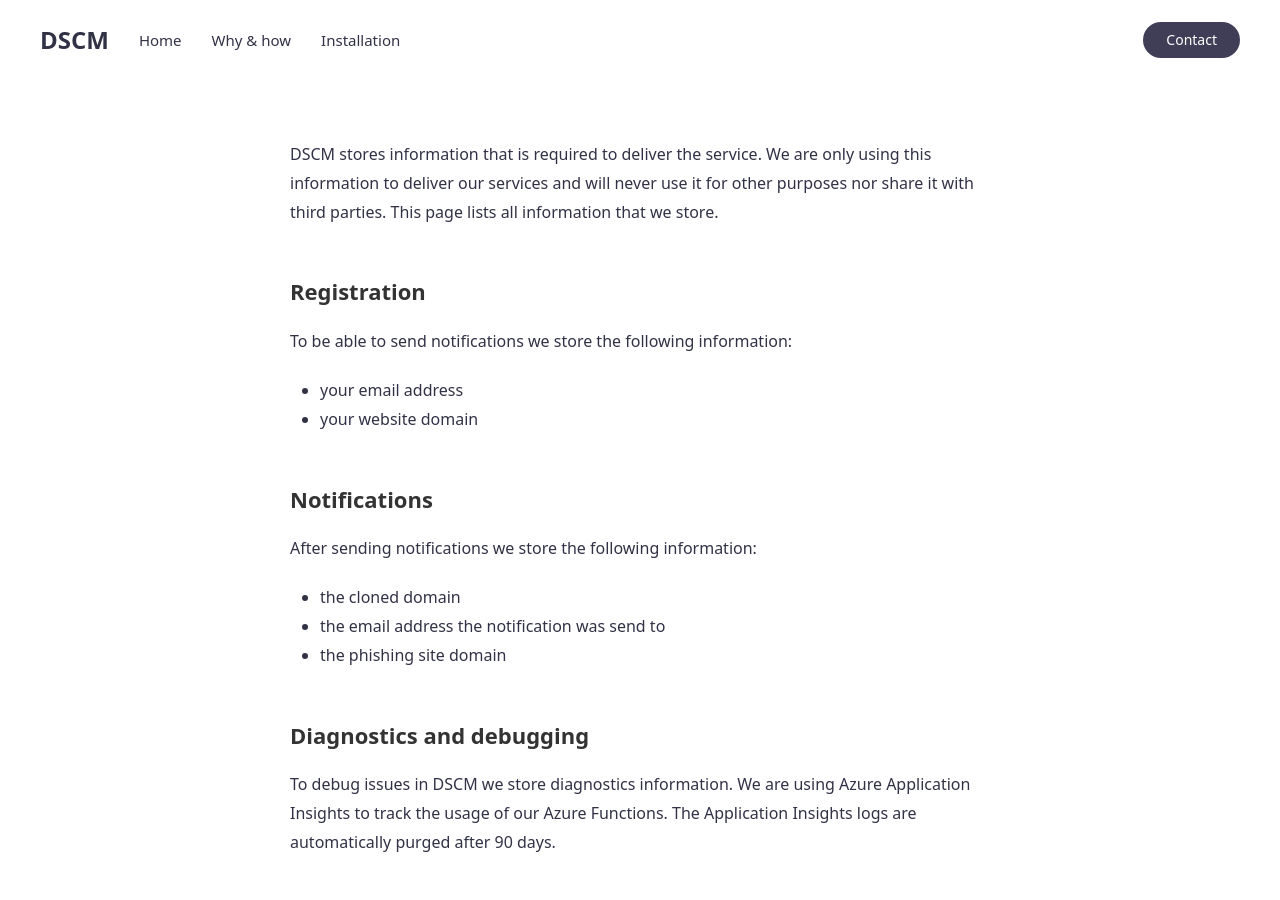
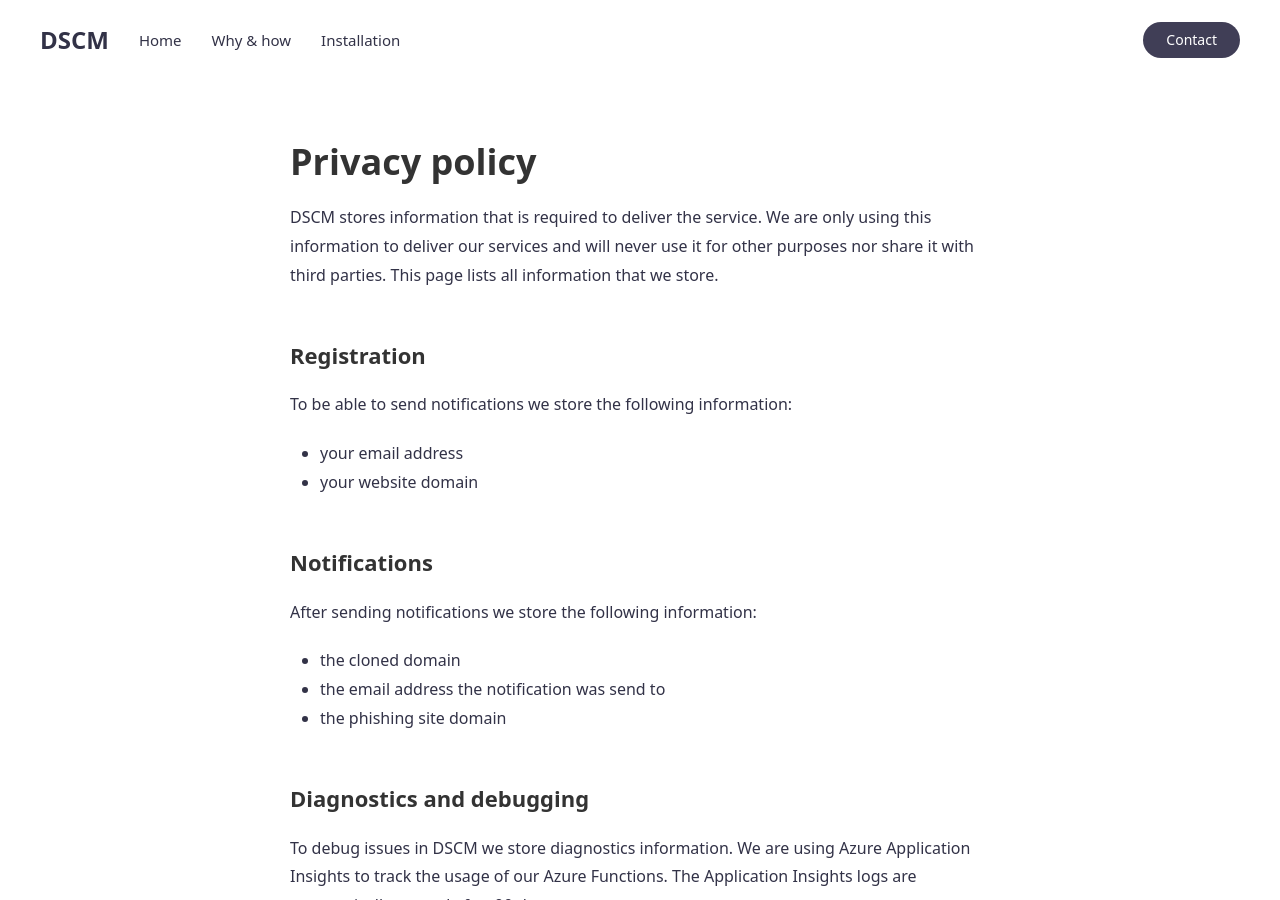
Before and after one commit to didsomeonecloneme/didsomeonecloneme.github.io, a Jekyll site: the page built from privacy.md, in a window 1280 px wide and 900 px high. Built offline with Jekyll 4.4.1, drawn with Linux system fonts in a browser that asks for light colours.

Commit message:
Update privacy.md

```diff
--- a/privacy.md
+++ b/privacy.md
@@ -6,6 +6,8 @@ title: Privacy \| Website clone monitor
 image: /uploads/dscm_sm.png
 description: The DSCM privacy page. This page describes what data we collect, where it's located and for what purposes.
 ---
+
+# Privacy policy
 
 DSCM stores information that is required to deliver the service. We are only using this information to deliver our services and will never use it for other purposes nor share it with third parties. This page lists all information that we store.
 
```
